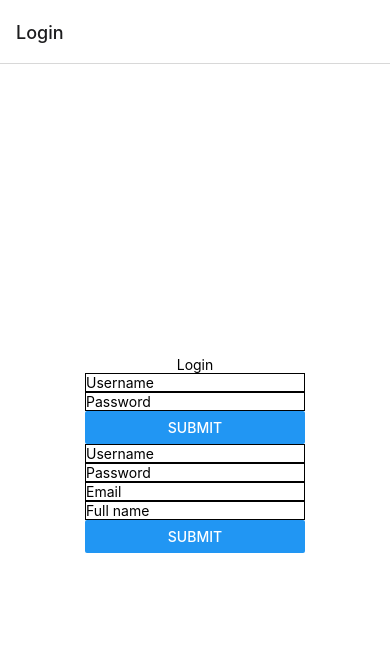
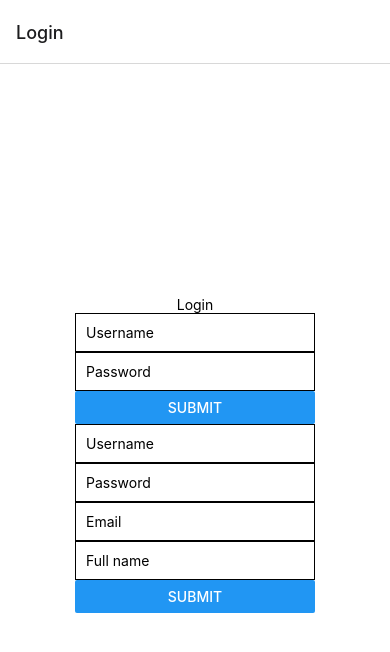
Before and after one commit to ramizwd/wbma-frontend, a React Native app: screen /Profile in a window 390 px wide. Shown: the top 652 px of the page. Built offline with nearby package versions, Linux system fonts and the light colour scheme.

Commit message:
forms done

```diff
--- a/components/LoginForm.js
+++ b/components/LoginForm.js
@@ -6,7 +6,7 @@ import {MainContext} from '../context/MainContext';
 import AsyncStorage from '@react-native-async-storage/async-storage';
 
 const LoginForm = () => {
-  const {setIsLoggedIn} = useContext(MainContext);
+  const {setIsLoggedIn, setUser} = useContext(MainContext);
   const {postLogin} = useLogin();
 
   const {
@@ -25,6 +25,7 @@ const LoginForm = () => {
     try {
       const userData = await postLogin(data);
       await AsyncStorage.setItem('userToken', userData.token);
+      setUser(userData.user);
       setIsLoggedIn(true);
     } catch (err) {
       console.error(err);
@@ -40,7 +41,7 @@ const LoginForm = () => {
         }}
         render={({field: {onChange, onBlur, value}}) => (
           <TextInput
-            style={{borderWidth: 1}}
+            style={{borderWidth: 1, padding: 10}}
             onBlur={onBlur}
             onChangeText={onChange}
             value={value}
@@ -59,7 +60,7 @@ const LoginForm = () => {
         }}
         render={({field: {onChange, onBlur, value}}) => (
           <TextInput
-            style={{borderWidth: 1}}
+            style={{borderWidth: 1, padding: 10}}
             onBlur={onBlur}
             onChangeText={onChange}
             value={value}
--- a/components/RegisterForm.js
+++ b/components/RegisterForm.js
@@ -37,7 +37,7 @@ const RegisterForm = () => {
         }}
         render={({field: {onChange, onBlur, value}}) => (
           <TextInput
-            style={{borderWidth: 1}}
+            style={{borderWidth: 1, padding: 10}}
             onBlur={onBlur}
             onChangeText={onChange}
             value={value}
@@ -56,7 +56,7 @@ const RegisterForm = () => {
         }}
         render={({field: {onChange, onBlur, value}}) => (
           <TextInput
-            style={{borderWidth: 1}}
+            style={{borderWidth: 1, padding: 10}}
             onBlur={onBlur}
             onChangeText={onChange}
             value={value}
@@ -76,7 +76,7 @@ const RegisterForm = () => {
         }}
         render={({field: {onChange, onBlur, value}}) => (
           <TextInput
-            style={{borderWidth: 1}}
+            style={{borderWidth: 1, padding: 10}}
             onBlur={onBlur}
             onChangeText={onChange}
             value={value}
@@ -95,7 +95,7 @@ const RegisterForm = () => {
         }}
         render={({field: {onChange, onBlur, value}}) => (
           <TextInput
-            style={{borderWidth: 1}}
+            style={{borderWidth: 1, padding: 10}}
             onBlur={onBlur}
             onChangeText={onChange}
             value={value}
--- a/context/MainContext.js
+++ b/context/MainContext.js
@@ -5,9 +5,10 @@ const MainContext = React.createContext({});
 
 const MainProvider = (props) => {
   const [isLoggedIn, setIsLoggedIn] = useState(false);
+  const [user, setUser] = useState({});
 
   return (
-    <MainContext.Provider value={{isLoggedIn, setIsLoggedIn}}>
+    <MainContext.Provider value={{isLoggedIn, setIsLoggedIn, user, setUser}}>
       {props.children}
     </MainContext.Provider>
   );
--- a/hooks/ApiHooks.js
+++ b/hooks/ApiHooks.js
@@ -86,11 +86,12 @@ const useUser = () => {
     };
     try {
       const response = await fetch(baseUrl + 'users', options);
-      const userData = response.json();
+      const userData = await response.json();
+      console.log('postUser', userData);
       if (response.ok) {
         return userData;
       } else {
-        throw new Error(userData.message);
+        throw new Error(userData.message + ': ' + userData.error);
       }
     } catch (error) {
       throw new Error(error.message);
--- a/view/Login.js
+++ b/view/Login.js
@@ -1,5 +1,12 @@
 import React, {useContext, useEffect} from 'react';
-import {StyleSheet, View, Text} from 'react-native';
+import {
+  StyleSheet,
+  Text,
+  KeyboardAvoidingView,
+  Platform,
+  TouchableOpacity,
+  Keyboard,
+} from 'react-native';
 import PropTypes from 'prop-types';
 import {MainContext} from '../context/MainContext';
 import AsyncStorage from '@react-native-async-storage/async-storage';
@@ -8,7 +15,7 @@ import LoginForm from '../components/LoginForm';
 import RegisterForm from '../components/RegisterForm';
 
 const Login = ({navigation}) => {
-  const {setIsLoggedIn} = useContext(MainContext);
+  const {setIsLoggedIn, setUser} = useContext(MainContext);
   const {getUserByToken} = useUser();
 
   const checkToken = async () => {
@@ -20,6 +27,7 @@ const Login = ({navigation}) => {
     try {
       const userData = await getUserByToken(userToken);
       console.log('checkToken', userData);
+      setUser(userData);
       setIsLoggedIn(true);
     } catch (err) {
       console.error(err);
@@ -31,11 +39,20 @@ const Login = ({navigation}) => {
   }, []);
 
   return (
-    <View style={styles.container}>
-      <Text>Login</Text>
-      <LoginForm />
-      <RegisterForm />
-    </View>
+    <TouchableOpacity
+      onPress={() => Keyboard.dismiss()}
+      style={{flex: 1}}
+      activeOpacity={1}
+    >
+      <KeyboardAvoidingView
+        behavior={Platform.OS === 'ios' ? 'padding' : ''}
+        style={styles.container}
+      >
+        <Text>Login</Text>
+        <LoginForm />
+        <RegisterForm />
+      </KeyboardAvoidingView>
+    </TouchableOpacity>
   );
 };
 
--- a/view/Profile.js
+++ b/view/Profile.js
@@ -4,11 +4,16 @@ import {MainContext} from '../context/MainContext';
 import AsyncStorage from '@react-native-async-storage/async-storage';
 
 const Profile = () => {
-  const {setIsLoggedIn} = useContext(MainContext);
+  const {setIsLoggedIn, user} = useContext(MainContext);
+  console.log('Profile', user);
 
   return (
     <SafeAreaView style={styles.container}>
       <Text>Profile</Text>
+      <Text>{user.username}</Text>
+      <Text>{user.email}</Text>
+      <Text>{user.full_name}</Text>
+
       <Button
         title="Log Out"
         onPress={async () => {
```
